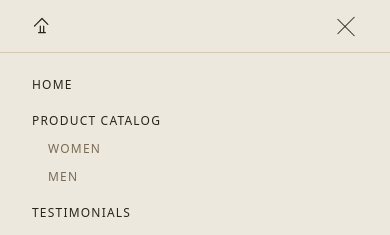
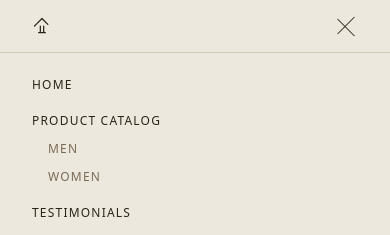
Before and after one commit to ravipopat94/mogra-app, a Next.js app: page /catalog/men in a window 390 px wide. Both pictures are taken after a click on the button "Toggle menu". Shown: the top 235 px of the page. Built offline with nearby package versions, Linux system fonts and the light colour scheme.

Commit message:
Move Men above Women in navbar dropdown and mobile menu
Co-Authored-By: Claude Sonnet 4.6 <noreply@anthropic.com>

```diff
--- a/src/components/Navbar.tsx
+++ b/src/components/Navbar.tsx
@@ -60,16 +60,16 @@ export default function Navbar() {
               <div className="absolute top-full left-0 pt-3 w-36">
                 <div className="bg-background border border-brand-border shadow-sm">
                   <Link
-                    href="/catalog/women"
+                    href="/catalog/men"
                     className="block px-5 py-3 text-xs tracking-widest uppercase text-foreground hover:text-gold transition-colors"
                   >
-                    Women
+                    Men
                   </Link>
                   <Link
-                    href="/catalog/men"
+                    href="/catalog/women"
                     className="block px-5 py-3 text-xs tracking-widest uppercase text-foreground hover:text-gold transition-colors border-t border-brand-border"
                   >
-                    Men
+                    Women
                   </Link>
                 </div>
               </div>
@@ -131,18 +131,18 @@ export default function Navbar() {
                 Product Catalog
               </span>
               <Link
+                href="/catalog/men"
+                className="pl-4 text-xs tracking-widest uppercase text-muted hover:text-gold transition-colors"
+                onClick={() => setMenuOpen(false)}
+              >
+                Men
+              </Link>
+              <Link
                 href="/catalog/women"
                 className="pl-4 text-xs tracking-widest uppercase text-muted hover:text-gold transition-colors"
                 onClick={() => setMenuOpen(false)}
               >
                 Women
-              </Link>
-              <Link
-                href="/catalog/men"
-                className="pl-4 text-xs tracking-widest uppercase text-muted hover:text-gold transition-colors"
-                onClick={() => setMenuOpen(false)}
-              >
-                Men
               </Link>
             </div>
             <Link
```
